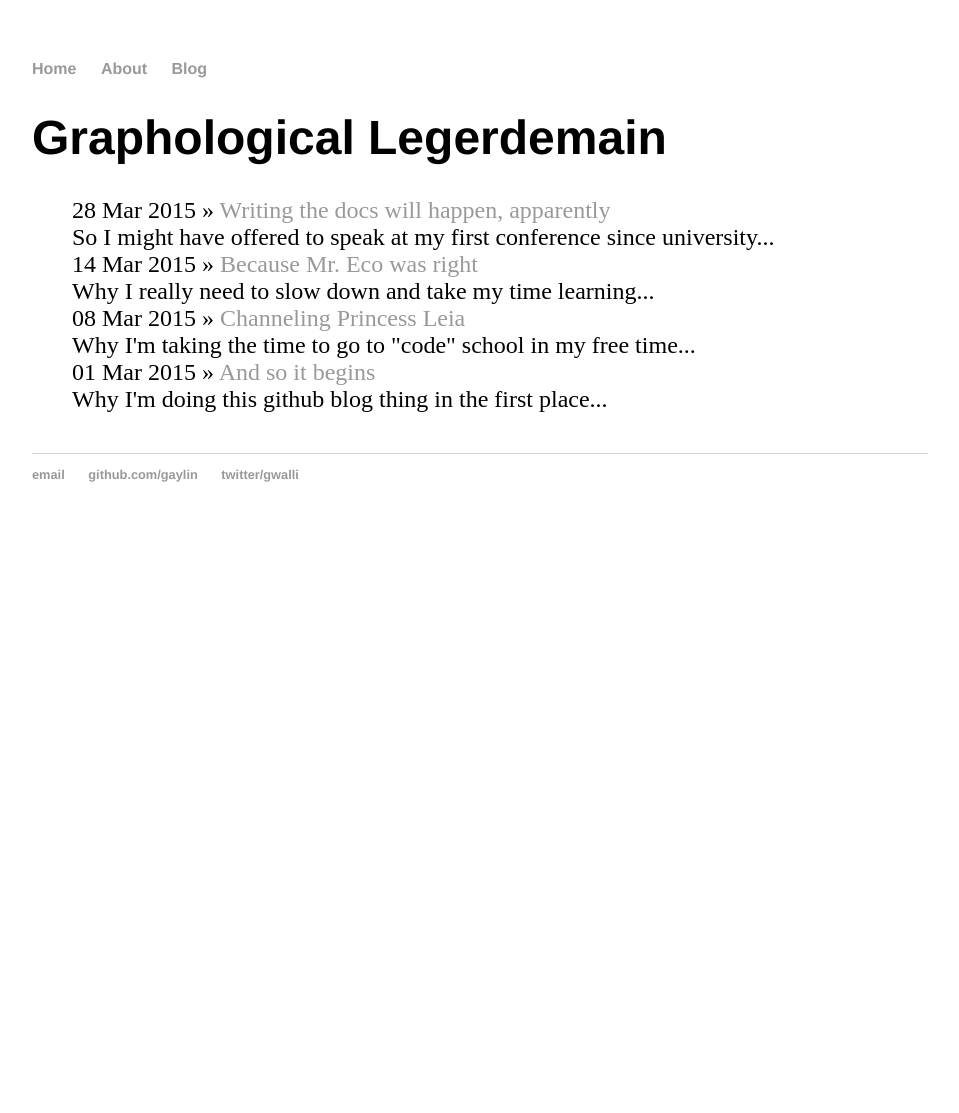
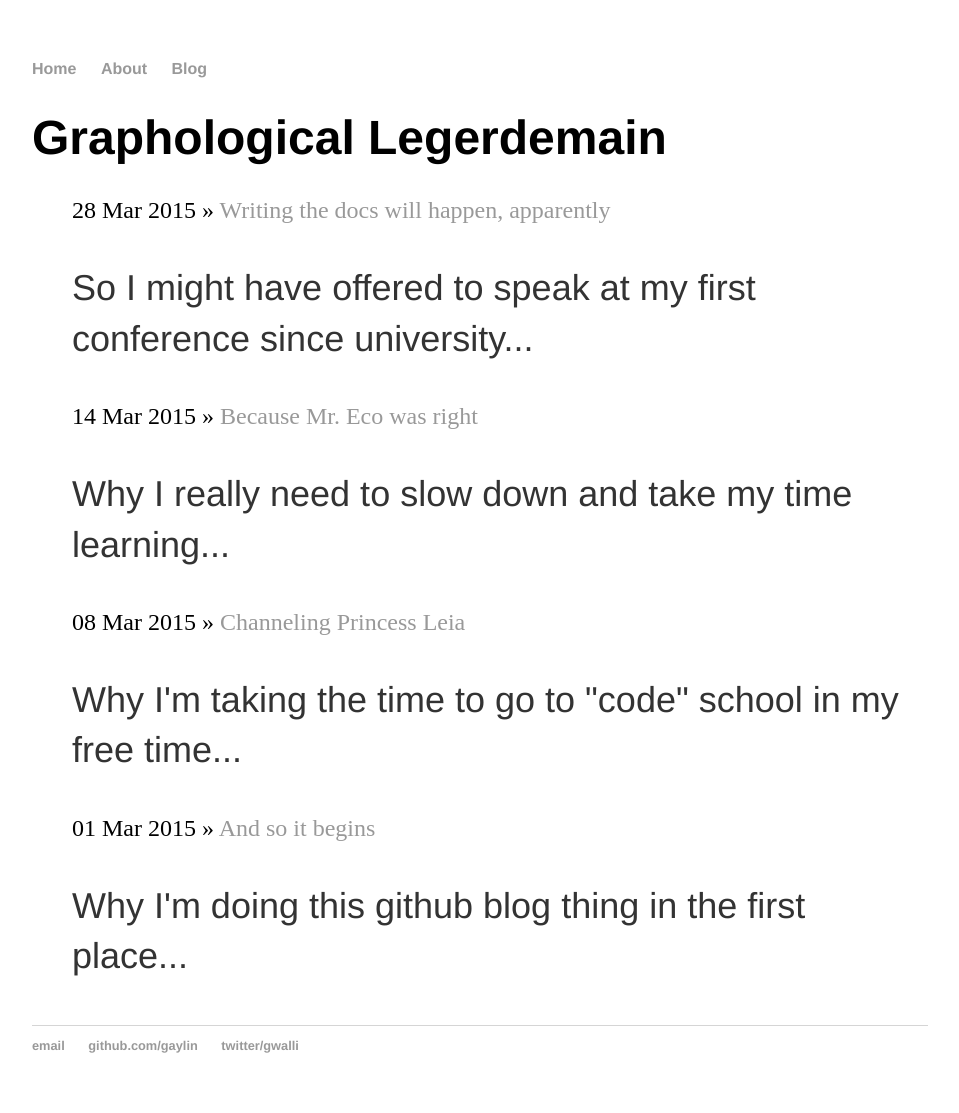
Before and after one commit to gaylin/gaylin.github.io, a Jekyll site: the page built from blog/index.html, in a window 1280 px wide. Shown: the whole page, without its empty margins (160-1119 px from the left). Built offline with Jekyll 4.4.1, drawn with Linux system fonts in a browser that asks for light colours; Markdown is read by kramdown in place of the engine named in the settings; before the commit the page ends 900 px from its top, so only the background shows below that.

Commit message:
Update index.html

```diff
--- a/blog/index.html
+++ b/blog/index.html
@@ -8,7 +8,7 @@ title: Graphological Legerdemain
 	  {% for post in site.posts %}
 	    <li>
 	    <span>{{ post.date | date_to_string }}</span> » <a href="{{ post.url }}" title="{{ post.title }}">{{ post.title }}</a>
-	    <br>{{ post.summary }}
+	     <p>{{ post.summary }}</p>
 	    </li>
 	  {% endfor %}
 	</ul>
```
